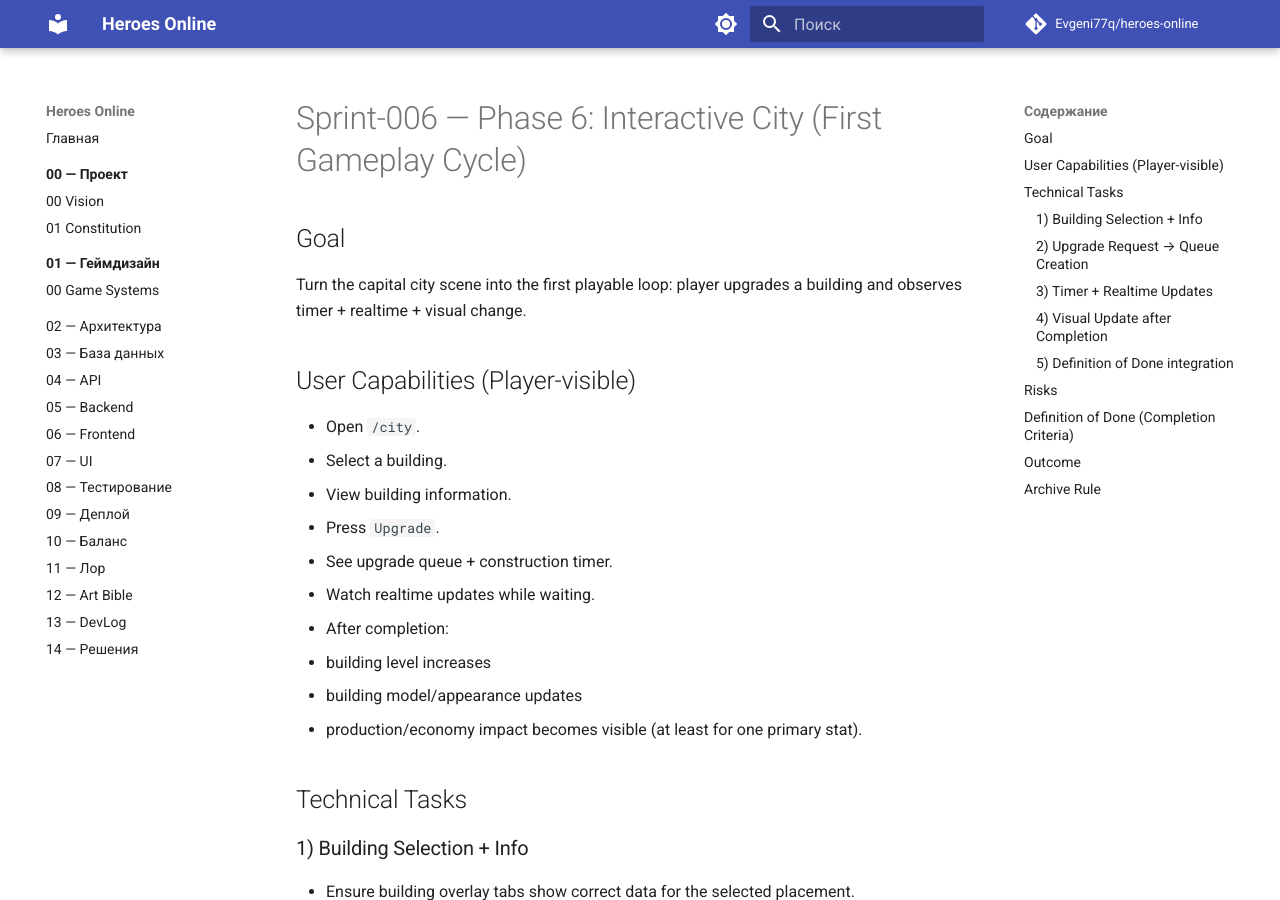
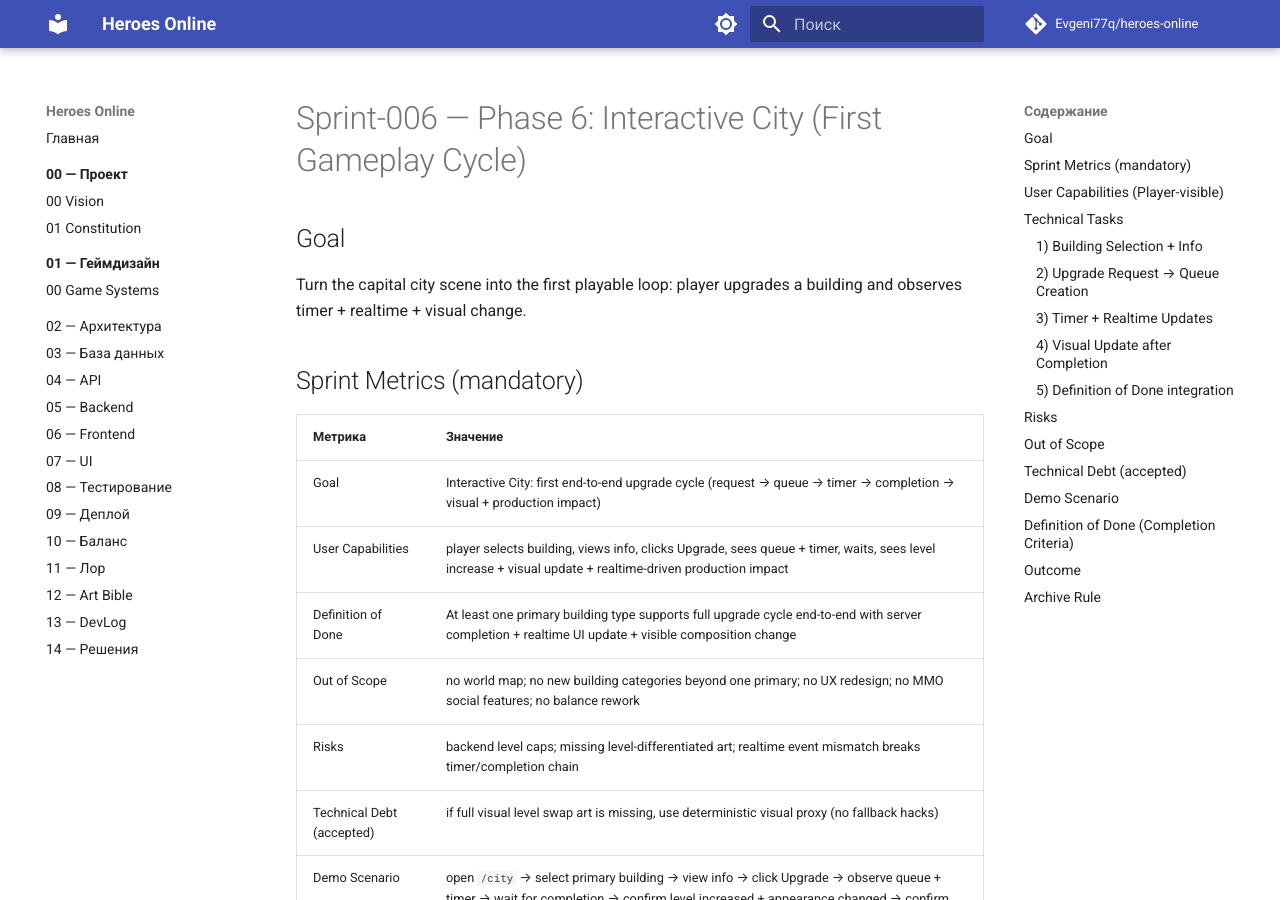
Before and after one commit to Evgeni77q/heroes-online, an MkDocs documentation site: the page built from docs/sprints/Sprint-006.md, in a window 1280 px wide and 900 px high. Built offline with MkDocs 1.6.1 and Material for MkDocs 9.7.7, drawn with Linux system fonts in a browser that asks for light colours; comment, search, counter and statistics services are not loaded; some of the changed text lies outside the part shown.

Commit message:
Update sprint metrics + demo scenarios
Co-authored-by: Cursor <cursoragent@cursor.com>

```diff
--- a/docs/sprints/Sprint-006.md
+++ b/docs/sprints/Sprint-006.md
@@ -3,6 +3,17 @@
 ## Goal
 Turn the capital city scene into the first playable loop:
 player upgrades a building and observes timer + realtime + visual change.
+
+## Sprint Metrics (mandatory)
+| Метрика | Значение |
+|---|---|
+| Goal | Interactive City: first end-to-end upgrade cycle (request → queue → timer → completion → visual + production impact) |
+| User Capabilities | player selects building, views info, clicks Upgrade, sees queue + timer, waits, sees level increase + visual update + realtime-driven production impact |
+| Definition of Done | At least one primary building type supports full upgrade cycle end-to-end with server completion + realtime UI update + visible composition change |
+| Out of Scope | no world map; no new building categories beyond one primary; no UX redesign; no MMO social features; no balance rework |
+| Risks | backend level caps; missing level-differentiated art; realtime event mismatch breaks timer/completion chain |
+| Technical Debt (accepted) | if full visual level swap art is missing, use deterministic visual proxy (no fallback hacks) |
+| Demo Scenario | open `/city` → select primary building → view info → click Upgrade → observe queue + timer → wait for completion → confirm level increased + appearance changed → confirm production stat change |
 
 ## User Capabilities (Player-visible)
 - Open `/city`.
@@ -43,6 +54,24 @@ player upgrades a building and observes timer + realtime + visual change.
 - Missing level-differentiated art can make visual changes hard to verify.
 - Realtime event mismatch can break the “timer → completion → UI update” chain.
 
+## Out of Scope
+- No introduction of new systems beyond wiring the existing upgrade/queue/realtime loop.
+
+## Technical Debt (accepted)
+- Only one primary building type is required for DoD (others may remain stubbed for this sprint).
+
+## Demo Scenario
+1. Open `/city`.
+2. Select the primary building (e.g. Barracks).
+3. View its info.
+4. Click `Upgrade`.
+5. Confirm queue + timer appear.
+6. Wait until completion triggers.
+7. Confirm:
+   - level increased
+   - building appearance updated
+   - production stat increased (at least one primary stat).
+
 ## Definition of Done (Completion Criteria)
 - At least one primary building type (e.g. Barracks) supports the full upgrade cycle end-to-end:
   - request → queue → timer → completion → realtime UI update → visible model change → measurable production impact.
```
Also changed, not shown: docs/sprints/Sprint-005.md (+15 -0 lines), docs/sprints/Sprint-007.md (+26 -0 lines).
